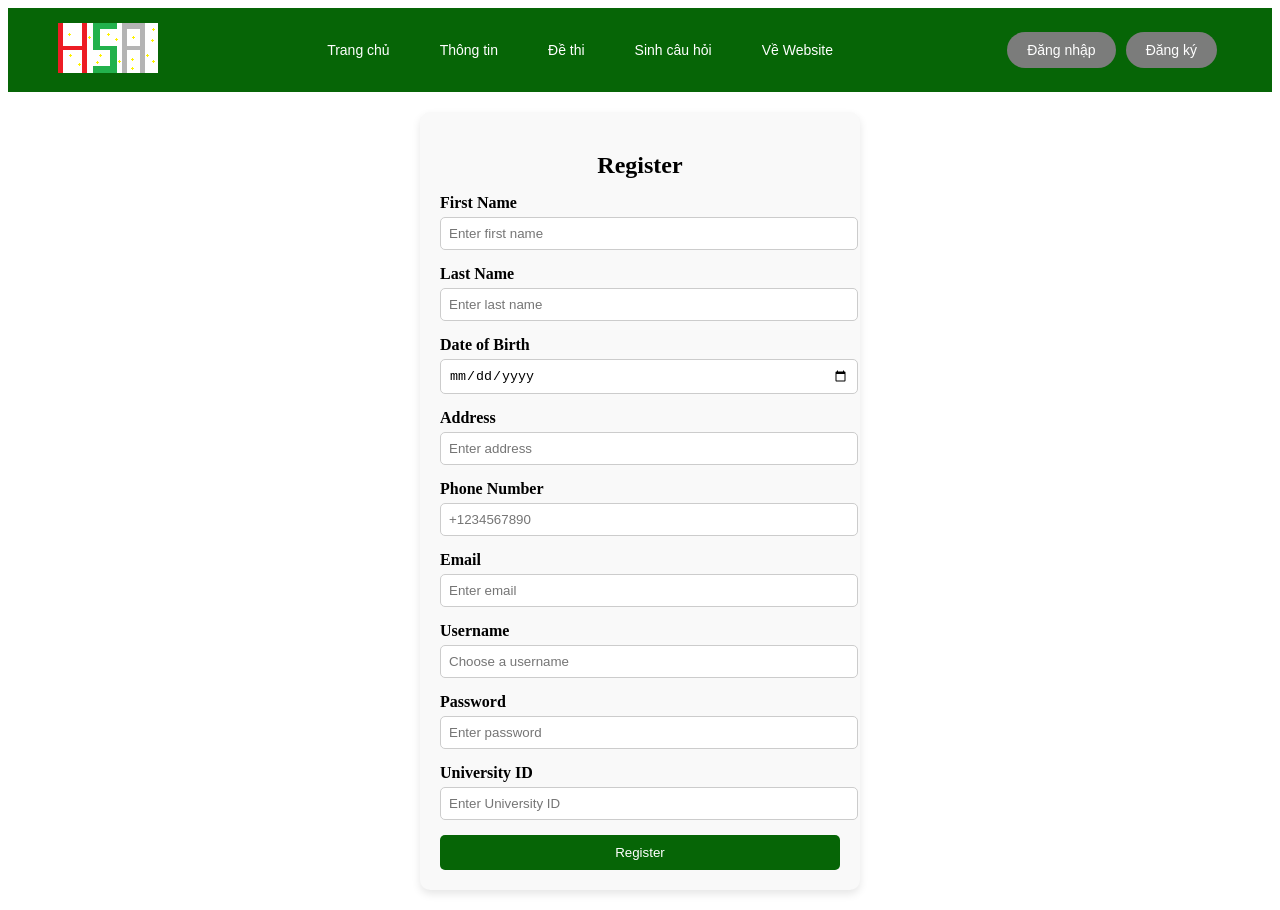
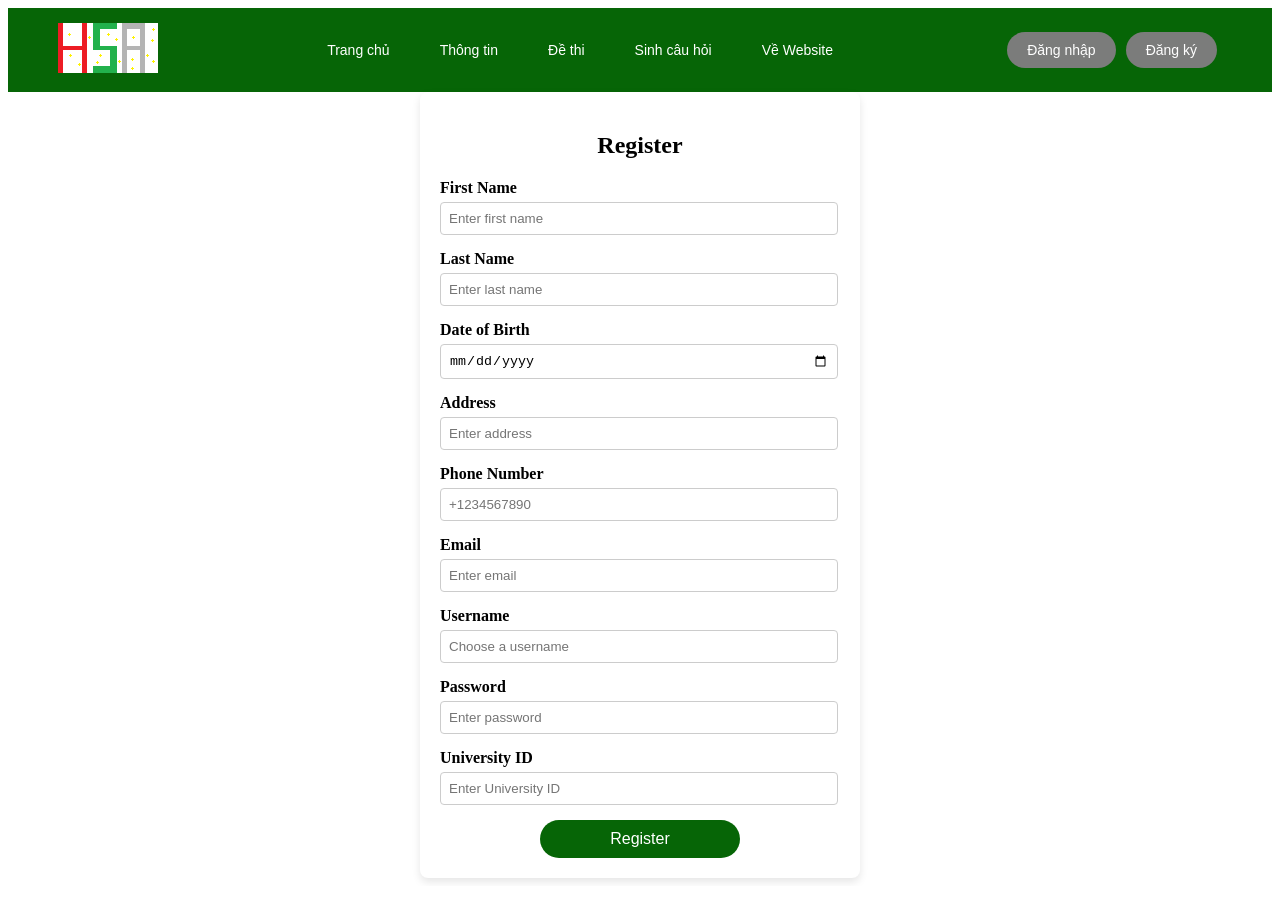
Before and after one commit to hoanggcoder/dgnl-fe, a Vue app: page /register in a window 1280 px wide. After the commit the page ends 886 px from the top, so only its background shows below. Built offline with nearby package versions, Linux system fonts and the light colour scheme.

Commit message:
beautify

```diff
--- a/src/components/LoginPage.vue
+++ b/src/components/LoginPage.vue
@@ -46,10 +46,7 @@ export default {
 
         localStorage.setItem('token', response_auth.data);
         localStorage.setItem('user', JSON.stringify(response_user.data));
-
-        // Trigger a custom event to notify the Navbar of the login change
         window.dispatchEvent(new Event('userUpdated'));
-
         this.$router.push('/');
       } catch (error) {
         this.errorMessage = 'Invalid username or password';
@@ -77,10 +74,12 @@ export default {
   box-shadow: 0px 4px 10px rgba(0, 0, 0, 0.1);
   text-align: center;
   width: 320px;
+
 }
 .input-group {
   margin: 15px 0;
   text-align: left;
+  padding-right: 20px;
 }
 label {
   display: block;
--- a/src/components/RegisterPage.vue
+++ b/src/components/RegisterPage.vue
@@ -93,54 +93,65 @@
 
 <style scoped>
 .register-container {
+  width: 100%;
   max-width: 400px;
-    margin: 20px auto;
+  margin: 0 auto;
   padding: 20px;
-    border-radius: 10px;
-    background: #f9f9f9;
+  background: #fff;
   box-shadow: 0 4px 8px rgba(0, 0, 0, 0.1);
+  border-radius: 8px;
   text-align: center;
 }
 
 h2 {
-    margin-bottom: 15px;
+  text-align: center;
+  margin-bottom: 20px;
 }
 
 .form-group {
+  display: flex;
+  flex-direction: column;
+  align-items: flex-start;
   margin-bottom: 15px;
-    text-align: left;
+  padding-right: 20px;
 }
 
-  label {
-    display: block;
+.form-group label {
   font-weight: bold;
   margin-bottom: 5px;
 }
 
-  input {
+.form-group input {
   width: 100%;
   padding: 8px;
   border: 1px solid #ccc;
-    border-radius: 5px;
+  border-radius: 4px;
 }
 
 .error-message {
-    color: #fa0404;
+  color: red;
   font-size: 12px;
+  margin-top: 5px;
 }
 
 .submit-btn {
   width: 100%;
+  max-width: 200px;
   padding: 10px;
+  margin-top: 15px;
+  border: none;
+  border-radius: 20px;
   background-color: #066506;
   color: white;
-    border: none;
-    border-radius: 5px;
+  font-size: 16px;
   cursor: pointer;
-    transition: 0.3s ease-in-out;
+  transition: 0.3s ease;
+  display: block;
+  margin-left: auto;
+  margin-right: auto;
 }
 
 .submit-btn:hover {
-    background-color: #066506;
+  background-color: #044404;
 }
 </style>
```
Lines whose indentation alone changed are shown as unchanged.
